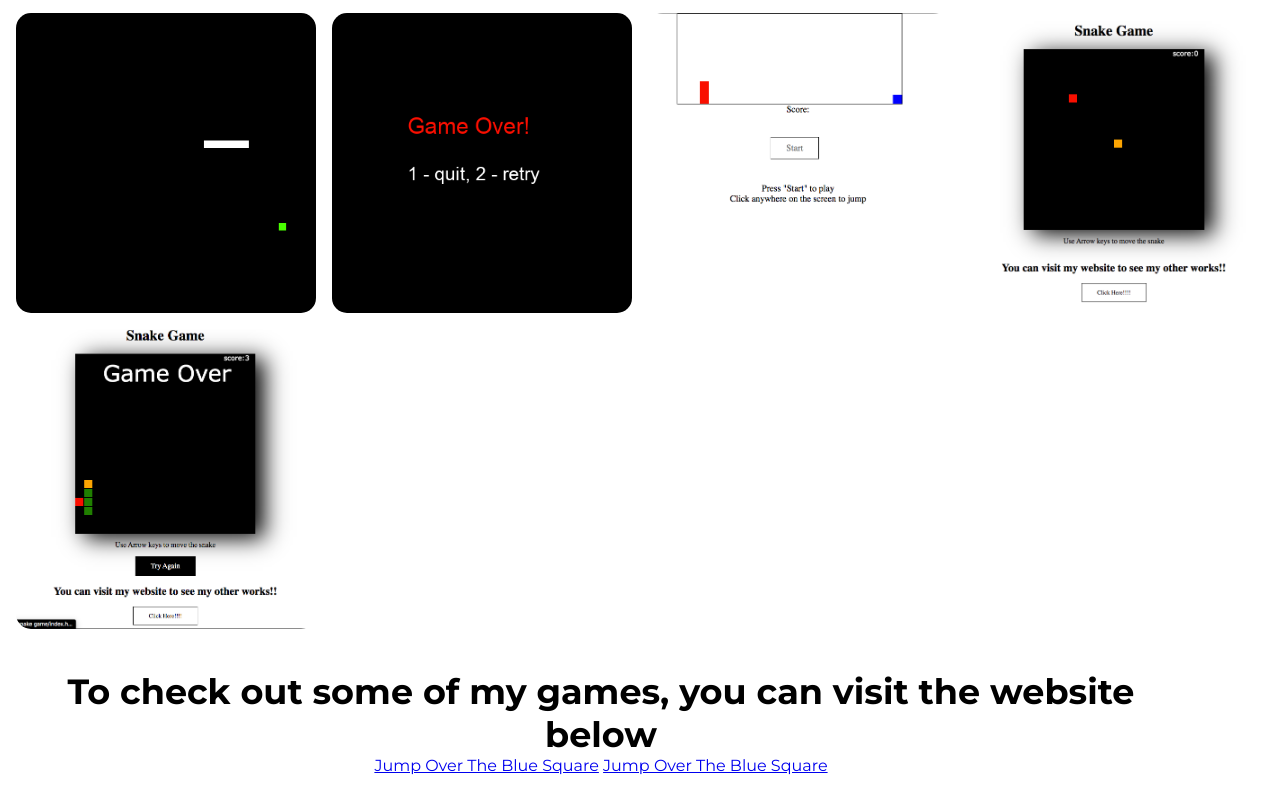
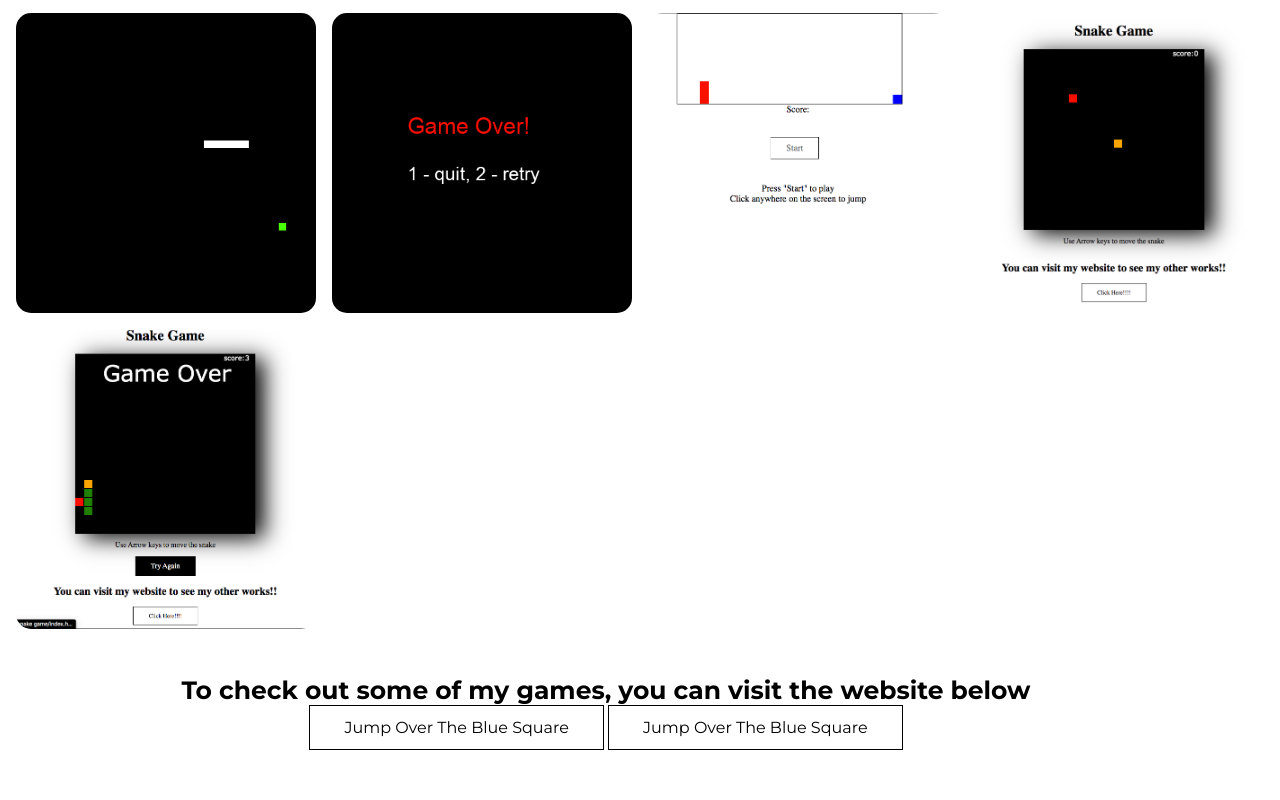
Before and after one commit to CityIsBetter/maheshpaul, a plain HTML site: page assets/html/coding.html in a window 1280 px wide. Shown: the part 1119-1919 px from the top of the page. Drawn offline with Linux system fonts and the light colour scheme.

Commit message:
Update style2.css

```diff
--- a/assets/css/style2.css
+++ b/assets/css/style2.css
@@ -103,8 +103,24 @@ nav{
     color: #000;
     position: relative;
     text-align: center;
-    padding: 25px
+    padding: 30px
 }
 .lfc h1{
-    font-size: 35px;
+    font-size: 25px;
 }
+.lfc a{
+    display: inline-block;
+    text-decoration: none;
+    color: #000;
+    border: 1px solid #000;
+    padding: 12px 34px;
+    background: transparent;
+    cursor: pointer;
+    position: relative;
+}
+.lfc a:hover{
+    border: 1px solid #FFF;
+    color: #FFF;
+    background: #551A8B;
+    transition: 0.5s;
+}
```
